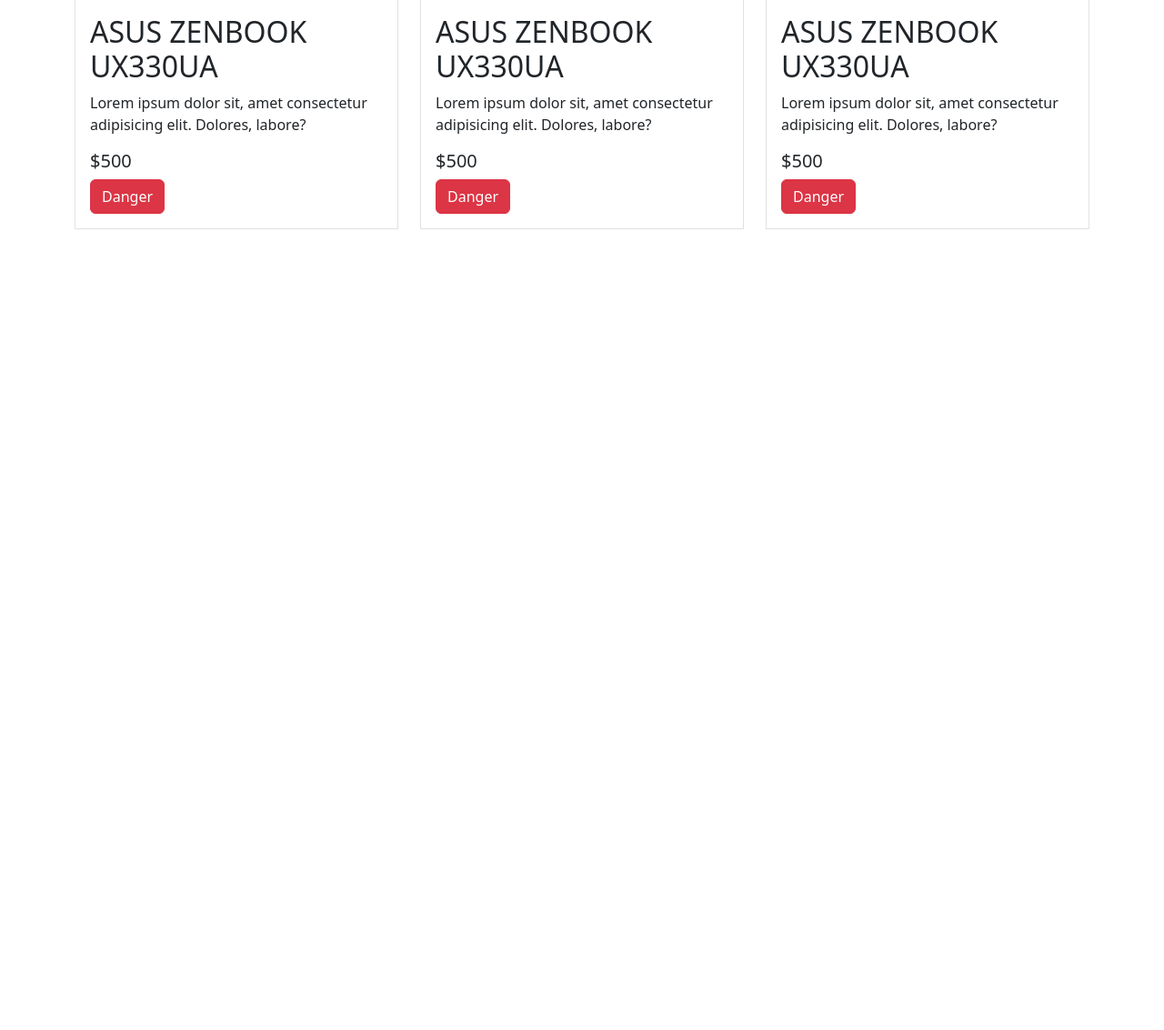
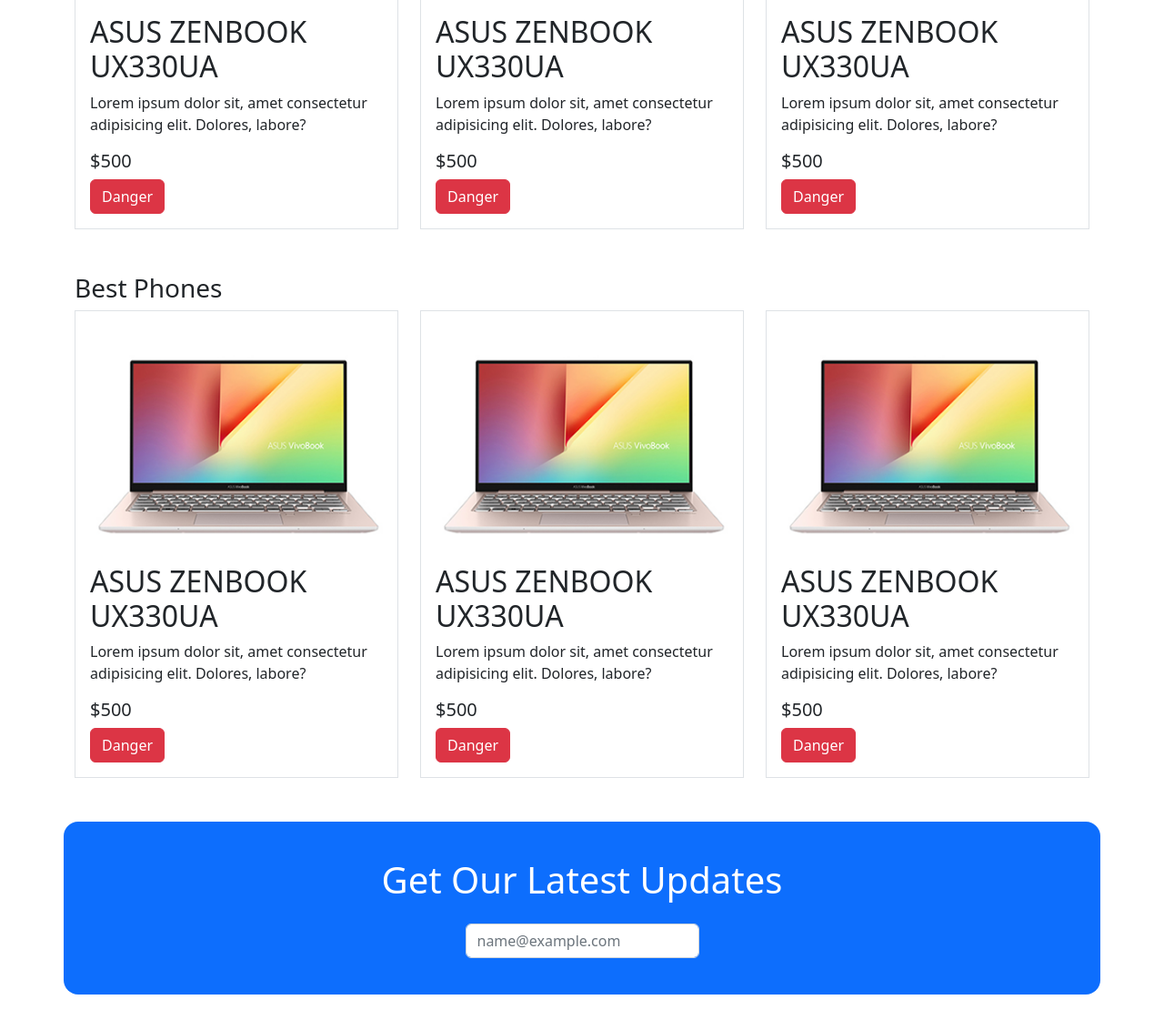
Before and after one commit to NahidulNoman/products, a plain HTML site: page index.html in a window 1280 px wide. Shown: the part 1227-2359 px from the top of the page at 91% size. Before the commit the page ends 1527 px from the top, so only its background shows below. Drawn offline with nearby package versions, Linux system fonts and the light colour scheme.

Commit message:
html-structure-added

```diff
--- a/index.html
+++ b/index.html
@@ -142,6 +142,80 @@
       </div>
     </section>
 
+    <section class="container mb-5">
+      <h3>Best Phones</h3>
+      <div class="row">
+        <div class="col-lg-4">
+          <div class="border p-3">
+            <img
+              class="img-fluid"
+              src="images/products/laptops/laptop (1).png"
+              alt=""
+            />
+            <h2>ASUS ZENBOOK UX330UA</h2>
+            <p>
+              Lorem ipsum dolor sit, amet consectetur adipisicing elit. Dolores,
+              labore?
+            </p>
+            <h5>$500</h5>
+            <button type="button" class="btn btn-danger">Danger</button>
+          </div>
+        </div>
+        <div class="col-lg-4">
+          <div class="border p-3">
+            <img
+              class="img-fluid"
+              src="images/products/laptops/laptop (1).png"
+              alt=""
+            />
+            <h2>ASUS ZENBOOK UX330UA</h2>
+            <p>
+              Lorem ipsum dolor sit, amet consectetur adipisicing elit. Dolores,
+              labore?
+            </p>
+            <h5>$500</h5>
+            <button type="button" class="btn btn-danger">Danger</button>
+          </div>
+        </div>
+        <div class="col-lg-4">
+          <div class="border p-3">
+            <img
+              class="img-fluid"
+              src="images/products/laptops/laptop (1).png"
+              alt=""
+            />
+            <h2>ASUS ZENBOOK UX330UA</h2>
+            <p>
+              Lorem ipsum dolor sit, amet consectetur adipisicing elit. Dolores,
+              labore?
+            </p>
+            <h5>$500</h5>
+            <button type="button" class="btn btn-danger">Danger</button>
+          </div>
+        </div>
+      </div>
+    </section>
+
+    <section class="container bg-primary mb-5 rounded-4">
+      <div
+        class="p-4 d-flex justify-content-center align-items-center flex-column"
+      >
+        <div>
+          <h1 class="p-3 text-white">Get Our Latest Updates</h1>
+        </div>
+        <div class="mb-3">
+          <input
+            type="email"
+            class="form-control"
+            id="exampleFormControlInput1"
+            placeholder="name@example.com"
+          />
+        </div>
+      </div>
+    </section>
+
+
+
     <script
       src="https://cdn.jsdelivr.net/npm/bootstrap@5.2.0/dist/js/bootstrap.bundle.min.js"
       integrity="sha384-A3rJD856KowSb7dwlZdYEkO39Gagi7vIsF0jrRAoQmDKKtQBHUuLZ9AsSv4jD4Xa"
```
